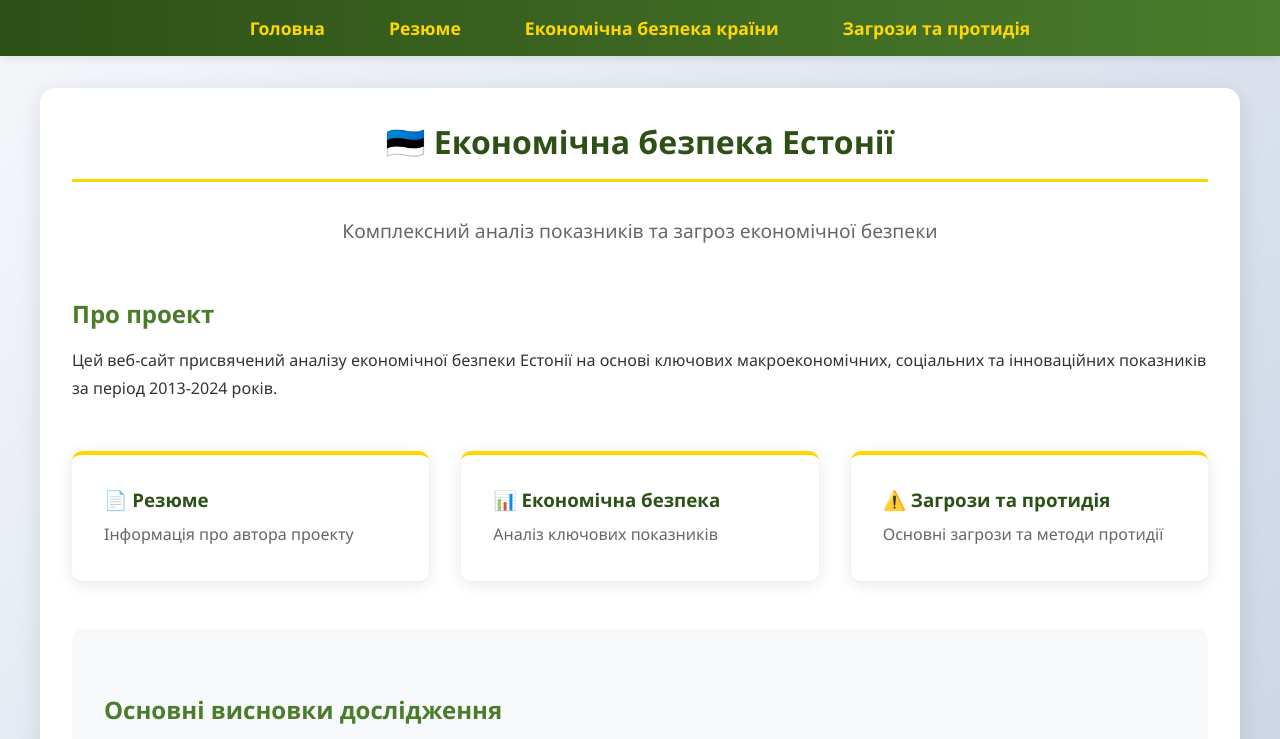
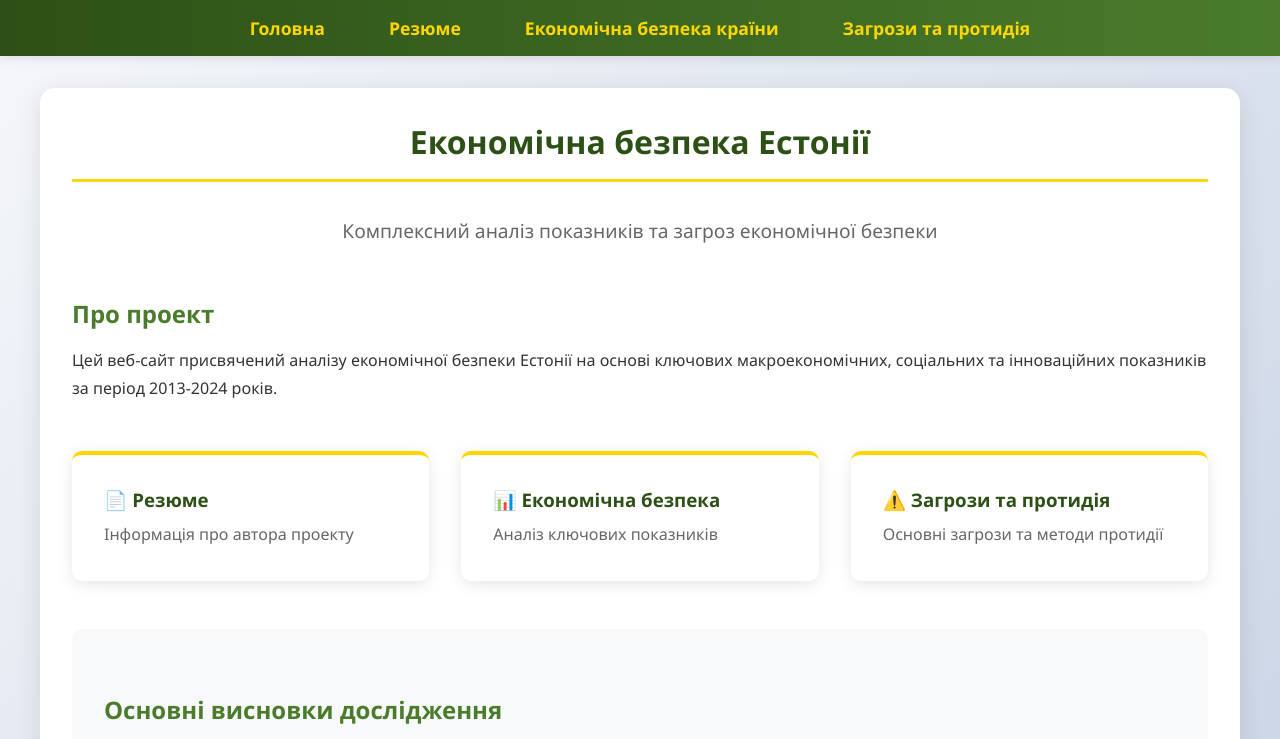
Before and after one commit to annapavlenko2150-eng/WebSitee, a plain HTML site: page index.html in a window 1280 px wide. Shown: the top 739 px of the page. Drawn offline with Linux system fonts and the light colour scheme.

Commit message:
Update index.html

```diff
--- a/index.html
+++ b/index.html
@@ -18,7 +18,7 @@
 
     <div class="container">
         <div class="hero-section">
-            <h1>🇪🇪 Економічна безпека Естонії</h1>
+            <h1>Економічна безпека Естонії</h1>
             <p class="hero-subtitle">Комплексний аналіз показників та загроз економічної безпеки</p>
 
             <div class="welcome-content">
@@ -59,4 +59,5 @@
         <p>Проект з дисципліни "Економічна безпека країни"</p>
     </footer>
 </body>
+
 </html>
```
